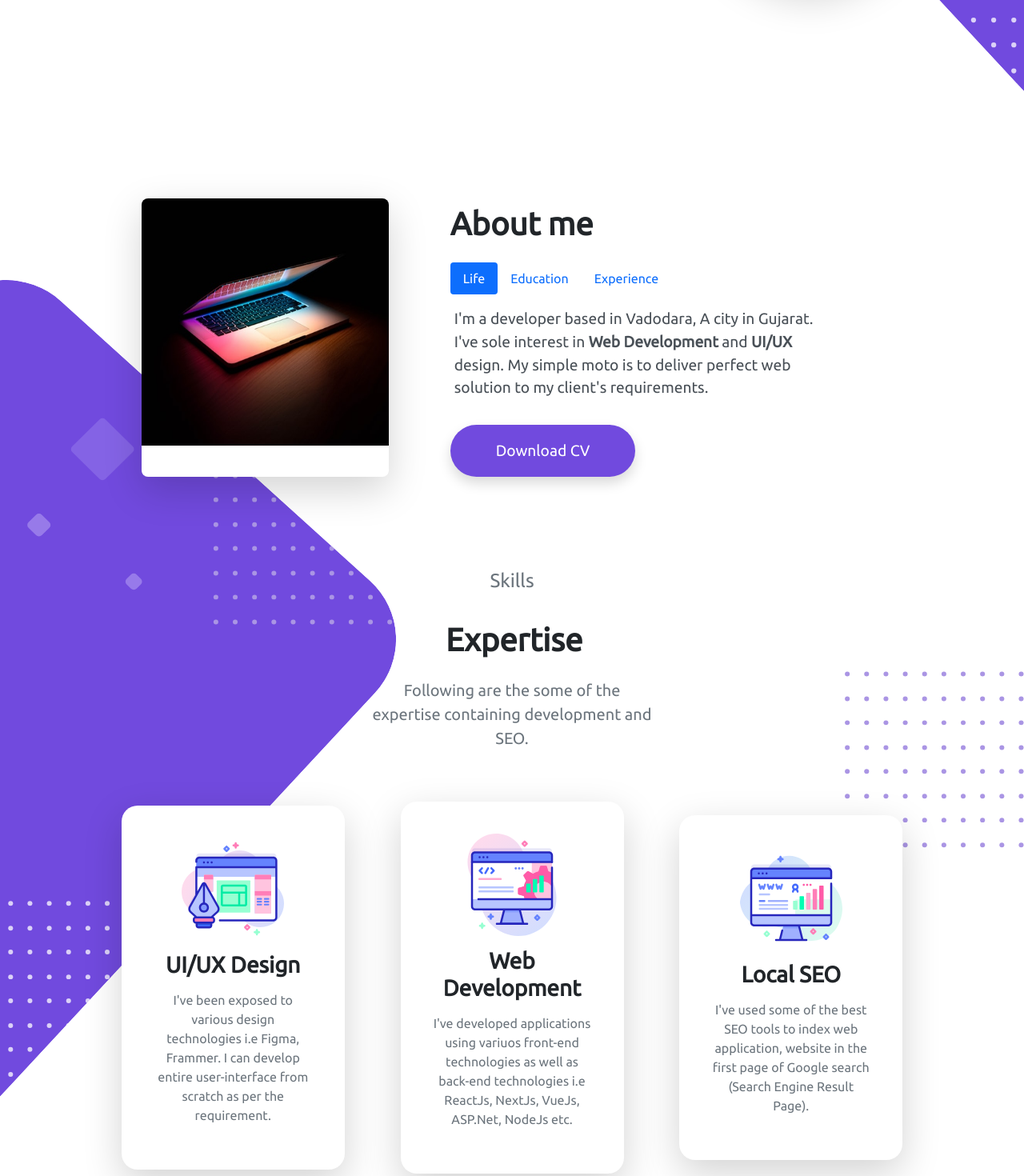
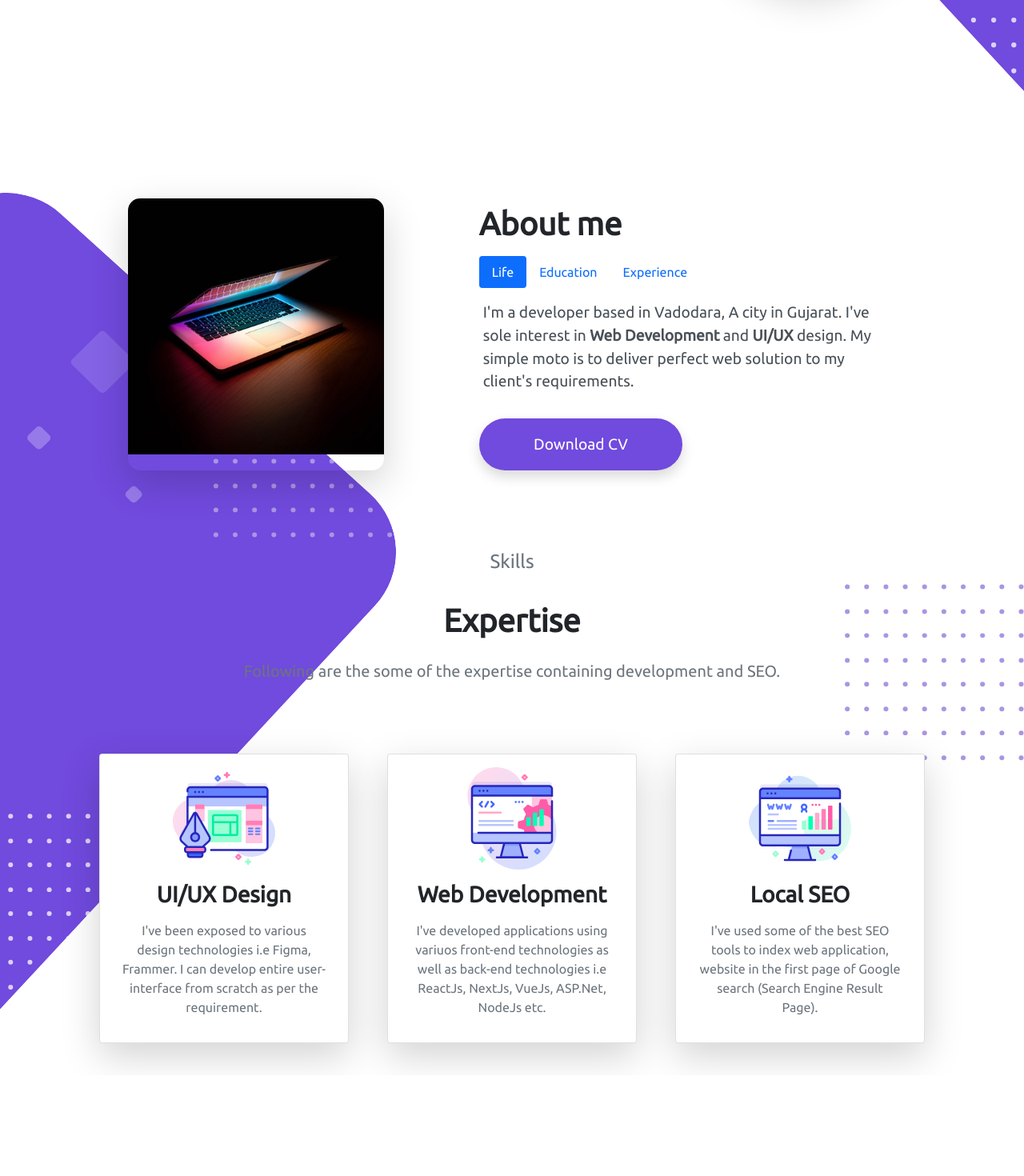
Before and after one commit to BlueZ-95/saad-portfolio, a Next.js app: page / in a window 1280 px wide. Shown: the part 680-2150 px from the top of the page at 80% size. After the commit the page ends 2024 px from the top, so only its background shows below. Built offline with nearby package versions, Linux system fonts and the light colour scheme.

Commit message:
code refactored

```diff
--- a/pages/index.js
+++ b/pages/index.js
@@ -49,15 +49,14 @@ export default function Home() {
       </header>
 
       {/* Main */}
-      <main className={`${styles.mainContainer}`}>
-        <div className='container h-100'>
+      <main className={`${styles.mainContainer} container-fluid`}>
         {/* About Me */}
-          <div className='row'>
-            <div className={`${styles.aboutMeContainer} col-sm-10 offset-sm-1 d-flex`}>
-              <div className={`${styles.aboutMeImage} col-sm-4 shadow-lg overflow-hidden`}>
-                <Image src='/aboutMe.jpg' width={128} height={128} layout='responsive' />
+        <div className='row justify-content-center'>
+          {/* <div className={`${styles.aboutMeContainer} col-sm-12`}> */}
+          <div className={`${styles.aboutMeImage} col-sm-3 shadow-lg overflow-hidden p-0`}>
+            <Image src='/aboutMe.jpg' width={128} height={128} layout='responsive' objectFit='fill' />
           </div>
-              <div className='col-sm-6 offset-sm-1 d-flex flex-column align-items-start justify-content-start pt-2'>
+          <div className='col-sm-5 offset-sm-1 pt-2'>
             <h2 className='fs-1 fw-bold'>About me</h2>
             <ul className="nav nav-pills flex-column flex-sm-row mb-3 mt-3" id="pills-tab" role="tablist">
               <li className="nav-item" role="presentation">
@@ -90,30 +89,36 @@ export default function Home() {
             </div>
             <button className='btn btn-primary btn-custom w-50 mt-3 shadow'>Download CV</button>
           </div>
-            </div>
+          {/* </div> */}
         </div>
 
         {/* Skills */}
-          <div className='row mt-5 pt-5'>
-            <p className='col-sm-2 offset-sm-5 pt-3 fs-4 text-center text-secondary'>Skills</p>
-            <h2 className='col-sm-2 offset-sm-5 pt-3 fw-bold fs-1 text-center'>Expertise</h2>
-            <p className='col-sm-4 offset-sm-4 pt-3 fs-5 text-center text-secondary'>Following are the some of the expertise containing development and SEO.</p>
-            <div className={`${styles.expertiseContainer} col-sm-12 d-flex align-items-center justify-content-evenly pt-5`}>
-              <div className="card col-sm-3 text-center shadow-lg p-4">
+        <div className='mt-5 pt-5'>
+          <div className='row'>
+            <p className='col fs-4 text-center text-secondary'>Skills</p>
+          </div>
+          <div className='row'>
+            <h2 className='col pt-3 fw-bold fs-1 text-center'>Expertise</h2>
+          </div>
+          <div className='row'>
+            <p className='col pt-3 fs-5 text-center text-secondary'>Following are the some of the expertise containing development and SEO.</p>
+          </div>
+          <div className='row justify-content-center p-3 pt-5'>
+            <div className="card col-sm-3 text-center shadow-lg m-4">
               <div className="card-body">
                 <Image src='/ui-design.svg' width={128} height={128} />
                 <h3 className='fs-3 fw-bold pt-2 pb-2'>UI/UX Design</h3>
                 <p className='fs-6 text-secondary'>I've been exposed to various design technologies i.e Figma, Frammer. I can develop entire user-interface from scratch as per the requirement.</p>
               </div>
             </div>
-              <div className="card col-sm-3 text-center shadow-lg p-4">
+            <div className="card col-sm-3 text-center shadow-lg m-4">
               <div className="card-body">
                 <Image src='/web-development.svg' width={128} height={128} />
                 <h3 className='fs-3 fw-bold pt-2 pb-2'>Web Development</h3>
                 <p className='fs-6 text-secondary'>I've developed applications using variuos front-end technologies as well as back-end technologies i.e ReactJs, NextJs, VueJs, ASP.Net, NodeJs etc.</p>
               </div>
             </div>
-              <div className="card col-sm-3 text-center shadow-lg p-4">
+            <div className="card col-sm-3 text-center shadow-lg m-4">
               <div className="card-body">
                 <Image src='/local-seo.svg' width={128} height={128} />
                 <h3 className='fs-3 fw-bold pt-2 pb-2'>Local SEO</h3>
@@ -122,7 +127,6 @@ export default function Home() {
             </div>
           </div>
         </div>
-        </div>
       </main>
     </div>
   )
--- a/styles/Home.module.css
+++ b/styles/Home.module.css
@@ -24,9 +24,9 @@
 
 /* main Content Css */
 .mainContainer {
-	width: 100%;
+	/* width: 100%;
 	height: 180vh;
-	min-height: 180vh;
+	min-height: 180vh; */
 	background: url("../public/mainContentBG.svg");
 	background-repeat: no-repeat;
 	/* background-position-x: start; */
@@ -36,8 +36,7 @@
 }
 
 .aboutMeImage {
-	background-color: white;
-	border-radius: 8px;
+	border-radius: 15px;
 }
 
 .aboutMeDesc {
```
Also changed, not shown: public/AboutMe.svg. Lines whose indentation alone changed are shown as unchanged.
